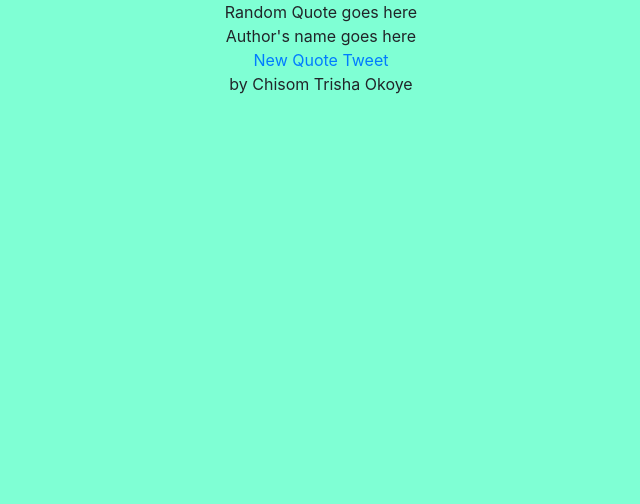
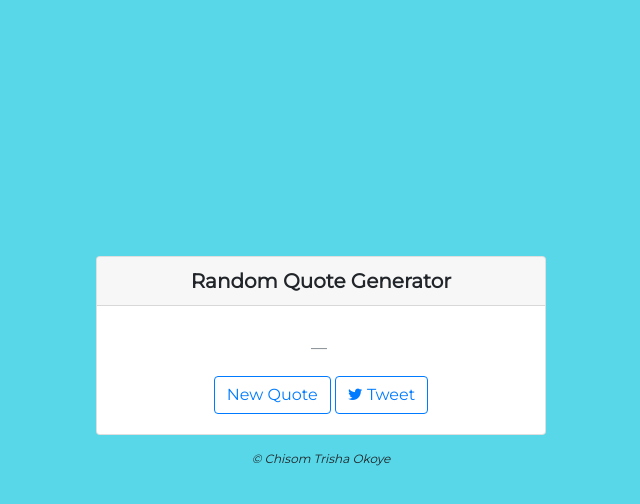
Before and after one commit to Trishachi/Ramdom-Quote-Generator, a plain HTML site: page index.html in a window 1280 px wide. Shown: the whole page, without its empty margins (319-959 px from the left). Drawn offline with nearby package versions, Linux system fonts and the light colour scheme; no server answers.

Commit message:
Page styling WIP

```diff
--- a/index.html
+++ b/index.html
@@ -11,24 +11,39 @@
       crossorigin="anonymous"
     />
     <link rel="stylesheet" type="text/css" href="style.css" />
+    <link
+      href="https://fonts.googleapis.com/css2?family=Montserrat&display=swap"
+      rel="stylesheet"
+    />
+    <link
+      href="https://stackpath.bootstrapcdn.com/font-awesome/4.7.0/css/font-awesome.min.css"
+      rel="stylesheet"
+    />
   </head>
   <body>
     <div id="wrapper">
-      <div id="quote-box">
-        <div id="text">Random Quote goes here</div>
-        <div id="author">Author's name goes here</div>
+      <div id="quote-box" class="card">
+        <h5 class="card-header">Random Quote Generator</h5>
+        <div class="card-body">
+          <blockquote class="blockquote">
+            <div id="text"></div>
+            <div id="author" class="blockquote-footer"></div>
+          </blockquote>
           <div id="interactions">
-          <a id="new-quote" href="" class="button">New Quote</a>
+            <a id="new-quote" href="" class="btn btn-outline-primary"
+              >New Quote</a
+            >
             <a
               id="tweet-quote"
-            class="twitter-share-button button"
+              class="twitter-share-button btn btn-outline-primary"
               href="https://twitter.com/intent/tweet?text=text"
               target="_blank"
-            >Tweet</a
+              ><i class="fa fa-twitter" aria-hidden="true"></i> Tweet</a
             >
           </div>
         </div>
-      <div class="footer">by Chisom Trisha Okoye</div>
+      </div>
+      <div class="footer"><em>&copy; Chisom Trisha Okoye</em></div>
     </div>
     <script
       src="https://code.jquery.com/jquery-3.5.1.slim.min.js"
--- a/style.css
+++ b/style.css
@@ -1,13 +1,32 @@
 body {
-  background-color: aquamarine;
+  background-color: #57d7e8;
   display: flex;
   justify-content: center;
   text-align: center;
   height: 100vh;
+  font-family: "Montserrat", sans-serif;
 }
 
-/* #wrapper {
-  display: flex;
-  justify-content: center;
-  align-items: center;
-} */
+#wrapper {
+  margin-top: 20%;
+}
+
+#text {
+  margin-bottom: 10px;
+}
+.card {
+  width: 50%;
+}
+
+.card-header {
+  font-weight: bold;
+}
+
+#quote-box {
+  width: 450px;
+}
+
+.footer {
+  margin: 15px auto 30px auto;
+  font-size: 12px;
+}
```
Lines whose indentation alone changed are shown as unchanged.
